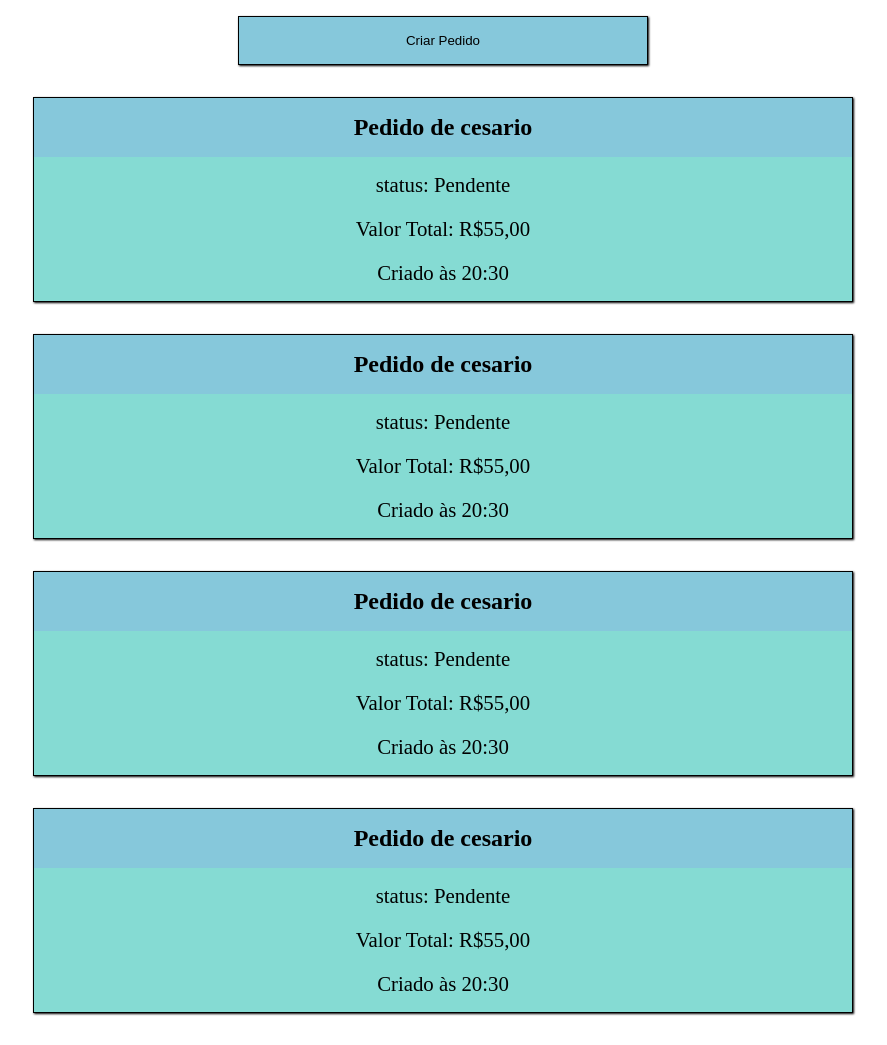
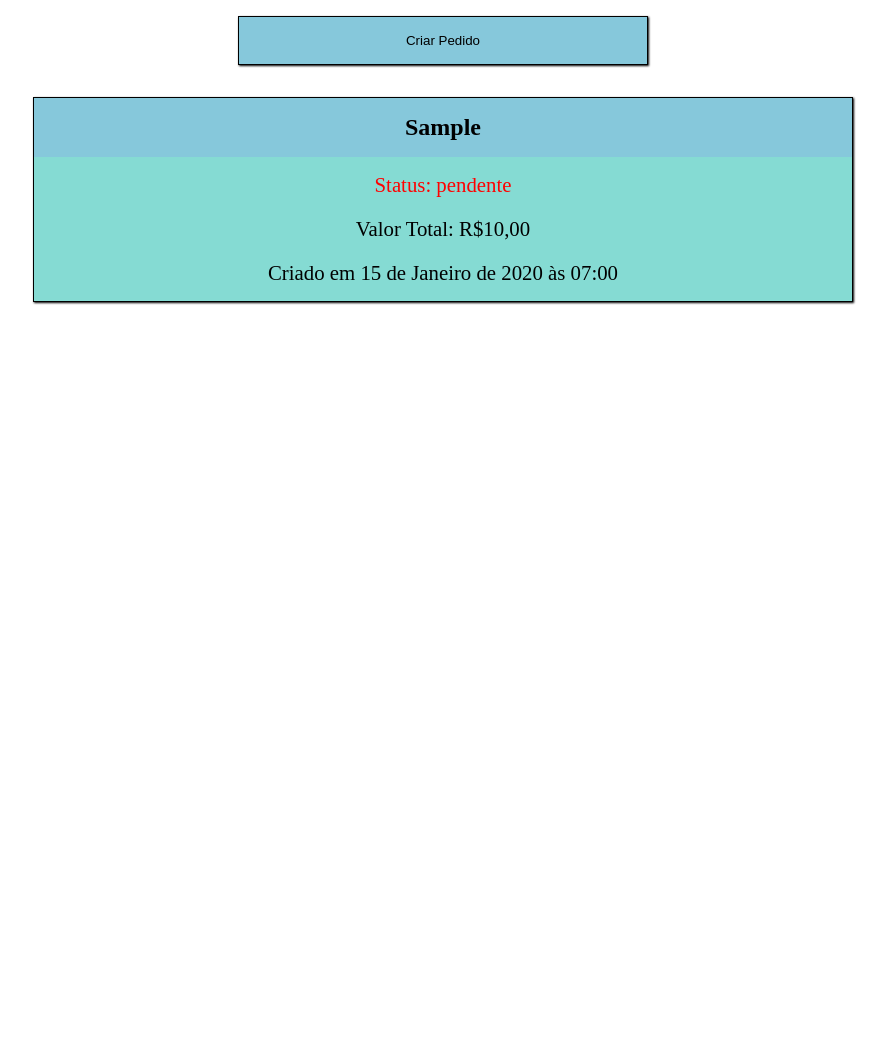
Before and after one commit to cesario-neto/order_manager, a Django app: template order/templates/order/index.html in a window 1280 px wide. Shown: the part 139-1184 px from the top of the page, without its empty margins (197-1084 px from the left). After the commit the page ends 444 px from the top, so only its background shows below. Run offline with Django 4.2, Linux system fonts and the light colour scheme; the template is opened without the code that fills it: values that come from a table or form of the project are taken from there, others are empty; tables that the repository leaves empty hold one stand-in row (values such as "Sample post").

Commit message:
Creating index view

```diff
--- a/order/templates/order/index.html
+++ b/order/templates/order/index.html
@@ -7,46 +7,24 @@
                 <a href="#"><button class="none_decoration main-content__link btn">Criar Pedido</button></a>
             </div>
             <section class="main-content">
+                {% for order in orders %}
                 <div class="card">
                     <div class="card__title">
-                        <h2><a href="order.html" class="none_decoration">Pedido de cesario</a></h2>
+                        <h2><a href="order.html" class="none_decoration">{{ order.client }}</a></h2>
                     </div>
                     <div class="card__content">
-                        <p>status: Pendente</p>
-                        <p>Valor Total: R$55,00</p>
-                        <p>Criado às 20:30</p>
+
+                        {% if order.status.lower == "pendente" %}
+                            <p style="color: red;">Status: {{ order.status }}</p>
+                        {% elif order.status.lower == "finalizado" %}
+                            <p style="color: green;">Status: {{ order.status }}</p>
+                        {% endif %}
+
+                        <p>Valor Total: R${{ order.total_value }}</p>
+                        <p>Criado em {{ order.created_at }}</p>
                     </div>
                 </div>
-                <div class="card">
-                    <div class="card__title">
-                        <h2><a href="order.html" class="none_decoration">Pedido de cesario</a></h2>
-                    </div>
-                    <div class="card__content">
-                        <p>status: Pendente</p>
-                        <p>Valor Total: R$55,00</p>
-                        <p>Criado às 20:30</p>
-                    </div>
-                </div>
-                <div class="card">
-                    <div class="card__title">
-                        <h2><a href="order.html" class="none_decoration">Pedido de cesario</a></h2>
-                    </div>
-                    <div class="card__content">
-                        <p>status: Pendente</p>
-                        <p>Valor Total: R$55,00</p>
-                        <p>Criado às 20:30</p>
-                    </div>
-                </div>
-                <div class="card">
-                    <div class="card__title">
-                        <h2><a href="order.html" class="none_decoration">Pedido de cesario</a></h2>
-                    </div>
-                    <div class="card__content">
-                        <p>status: Pendente</p>
-                        <p>Valor Total: R$55,00</p>
-                        <p>Criado às 20:30</p>
-                    </div>
-                </div>
+                {% endfor %}
             </section>
         </div>
     </main>
```
Also changed, not shown: order/views.py (+10 -1 lines).
